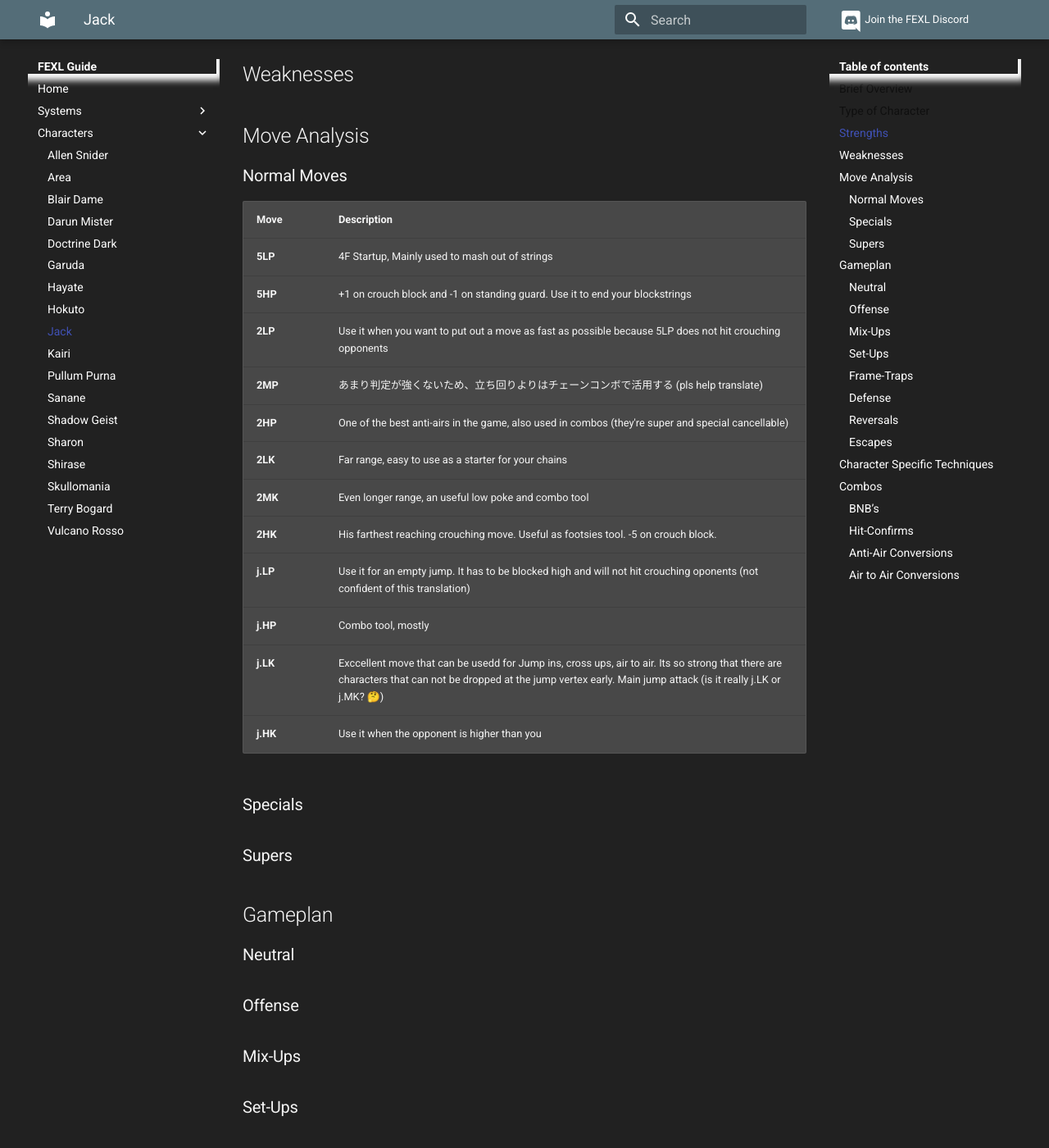
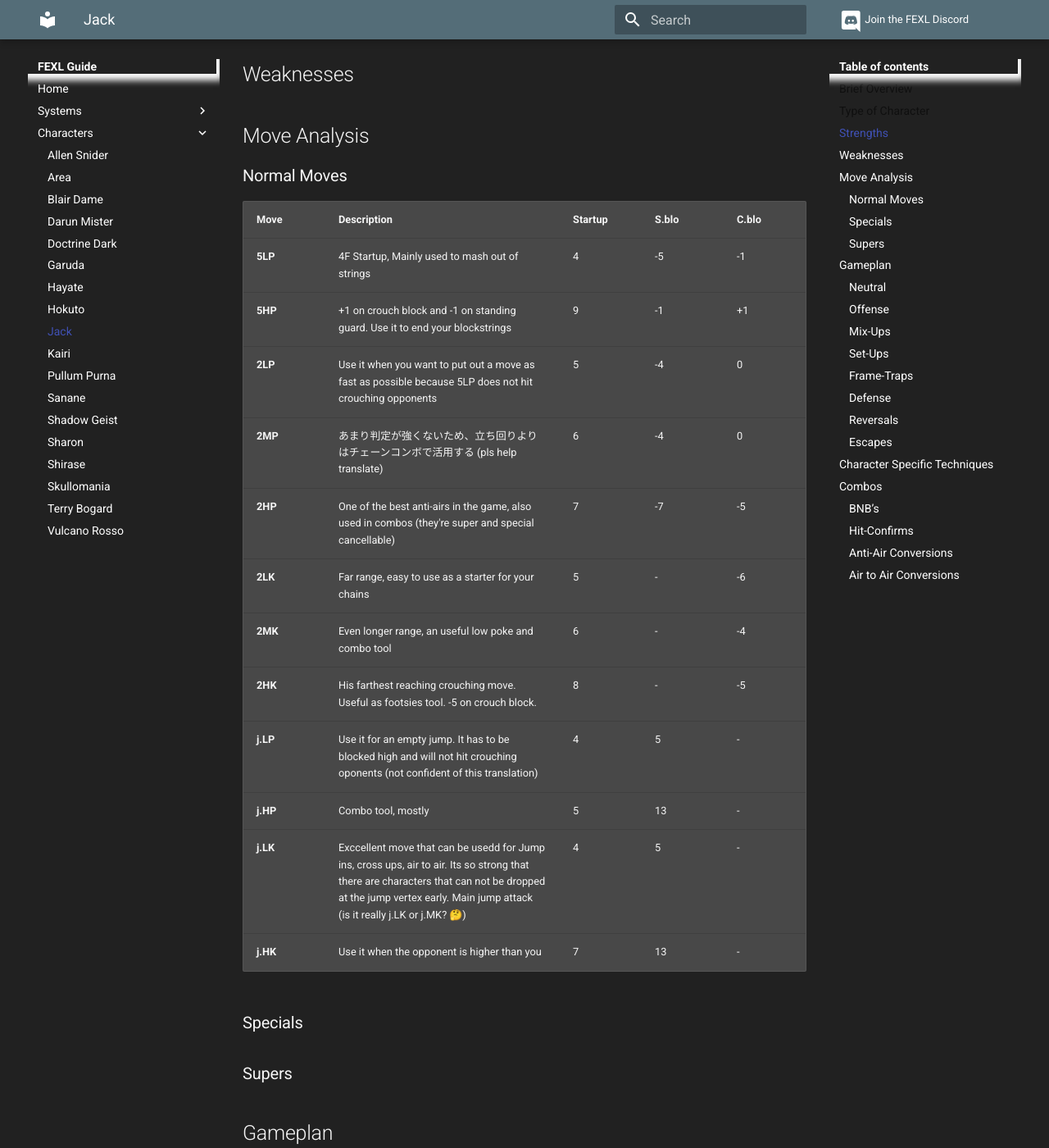
Before and after one commit to fabricioanciaes/fexlguide, an MkDocs documentation site: the page built from docs/characters/jack.md, in a window 1280 px wide and 1400 px high, scrolled down 399 px. Shown: the whole window at 82% size. Built offline with MkDocs 1.6.1 and Material for MkDocs 9.7.7, drawn with Linux system fonts in a browser that asks for light colours; a script that is not in the unit is left out.

Commit message:
Update Characters “jack”

```diff
--- a/docs/characters/jack.md
+++ b/docs/characters/jack.md
@@ -4,109 +4,121 @@
 ---
 
 ## Brief Overview
-
 ## Type of Character
-
 What archetype does this character fall under? Rushdown, Grappler, Zoner. Is this character defensive, or offensive? Are they Footsie or Counter Poke Heavy?
-
 ## Strengths
-
 ## Weaknesses
-
 ## Move Analysis
-
 ### Normal Moves
 
 <table>
 <tr>
     <th>Move</th>
     <th>Description</th>
+    <th>Startup</th>
+    <th>S.blo</th>
+    <th>C.blo</th>
 </tr>
 <tr>
     <td><b>5LP</b></td>
     <td>4F Startup, Mainly used to mash out of strings</td>
+    <td>4</td>
+    <td>-5</td>
+    <td>-1</td>
 </tr>
 <tr>
     <td><b>5HP</b></td>
     <td>+1 on crouch block and -1 on standing guard. Use it to end your blockstrings</td>
+    <td>9</td>
+    <td>-1</td>
+    <td>+1</td>
 </tr>
 <tr>
     <td><b>2LP</b></td>
     <td>Use it when you want to put out a move as fast as possible because 5LP does not hit crouching opponents</td>
+    <td>5</td>
+    <td>-4</td>
+    <td>0</td>
 </tr>
 <tr>
     <td><b>2MP</b></td>
     <td>あまり判定が強くないため、立ち回りよりはチェーンコンボで活用する (pls help translate)</td>
+    <td>6</td>
+    <td>-4</td>
+    <td>0</td>
 </tr>
 <tr>
     <td><b>2HP</b></td>
     <td>One of the best anti-airs in the game, also used in combos (they're super and special cancellable)</td>
+    <td>7</td>
+    <td>-7</td>
+    <td>-5</td>
 </tr>
 <tr>
     <td><b>2LK</b></td>
     <td>Far range, easy to use as a starter for your chains</td>
+    <td>5</td>
+    <td>-</td>
+    <td>-6</td>
 </tr>
 <tr>
     <td><b>2MK</b></td>
     <td>Even longer range, an useful low poke and combo tool</td>
+    <td>6</td>
+    <td>-</td>
+    <td>-4</td>
 </tr>
 <tr>
     <td><b>2HK</b></td>
     <td>His farthest reaching crouching move. Useful as footsies tool. -5 on crouch block.</td>
+    <td>8</td>
+    <td>-</td>
+    <td>-5</td>
 </tr>
 <tr>
     <td><b>j.LP</b></td>
     <td>Use it for an empty jump. It has to be blocked high and will not hit crouching oponents (not confident of this translation)</td>
+    <td>4</td>
+    <td>5</td>
+    <td>-</td>
 </tr>
 <tr>
     <td><b>j.HP</b></td>
     <td>Combo tool, mostly</td>
+    <td>5</td>
+    <td>13</td>
+    <td>-</td>
 </tr>
 <tr>
     <td><b>j.LK</b></td>
     <td>Exccellent move that can be usedd for Jump ins, cross ups, air to air. Its so strong that there are characters that can not be dropped at the jump vertex early. Main jump attack (is it really j.LK or j.MK? 🤔)</td>
+    <td>4</td>
+    <td>5</td>
+    <td>-</td>
 </tr>
 <tr>
     <td><b>j.HK</b></td>
     <td>Use it when the opponent is higher than you</td>
+    <td>7</td>
+    <td>13</td>
+    <td>-</td>
 </tr>
-
-
-
-
-
 </table>
 
 ### Specials
-
 ### Supers
-
 ## Gameplan
-
 ### Neutral
-
 ### Offense
-
 ### Mix-Ups
-
 ### Set-Ups
-
 ### Frame-Traps
-
 ### Defense
-
 ### Reversals
-
 ### Escapes
-
 ## Character Specific Techniques
-
 ## Combos
-
 ### BNB’s
-
 ### Hit-Confirms
-
 ### Anti-Air Conversions
-
 ### Air to Air Conversions
```
